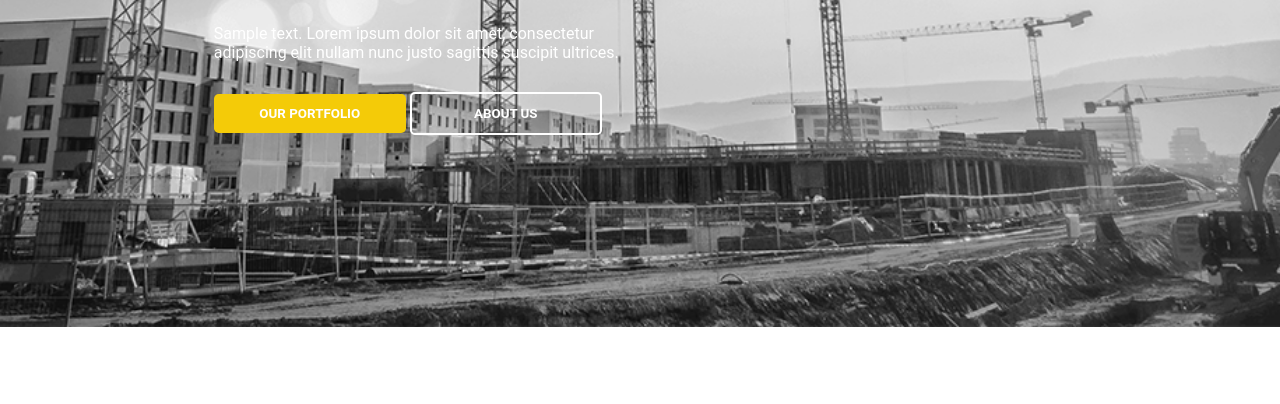
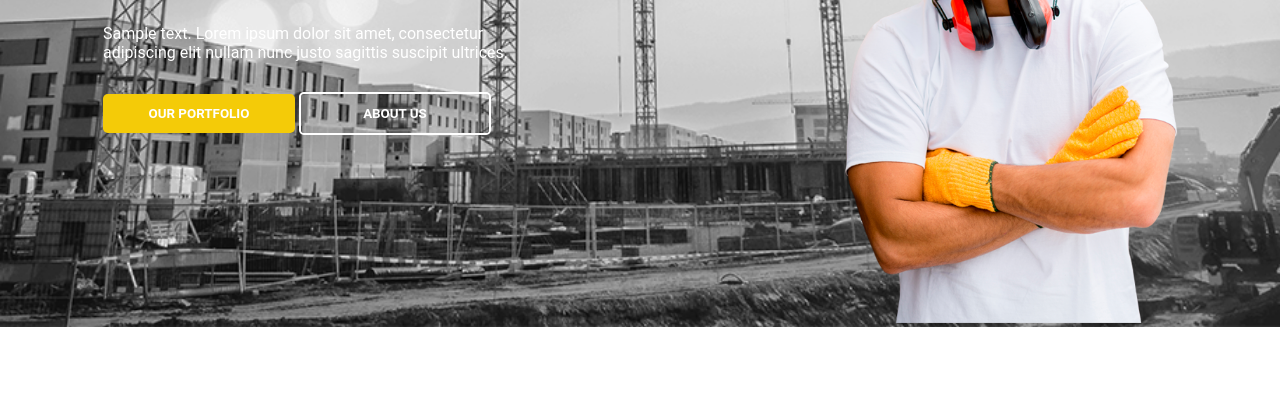
Before and after one commit to mHussamFaisal/nice-page-websie, a plain HTML site: page index.html in a window 1280 px wide. Shown: the part 327-731 px from the top of the page. Drawn offline with Linux system fonts and the light colour scheme.

Commit message:
man picture path is changed

```diff
--- a/index.html
+++ b/index.html
@@ -466,7 +466,7 @@ justify-content: center;
 
         </div>
         <div class="hero-img">
-            <img src="../Project 6/images/man.png" alt="">
+            <img src="/images/man.png" alt="">
         </div>
     </div>
     <div class="section-2 for-m">
```
